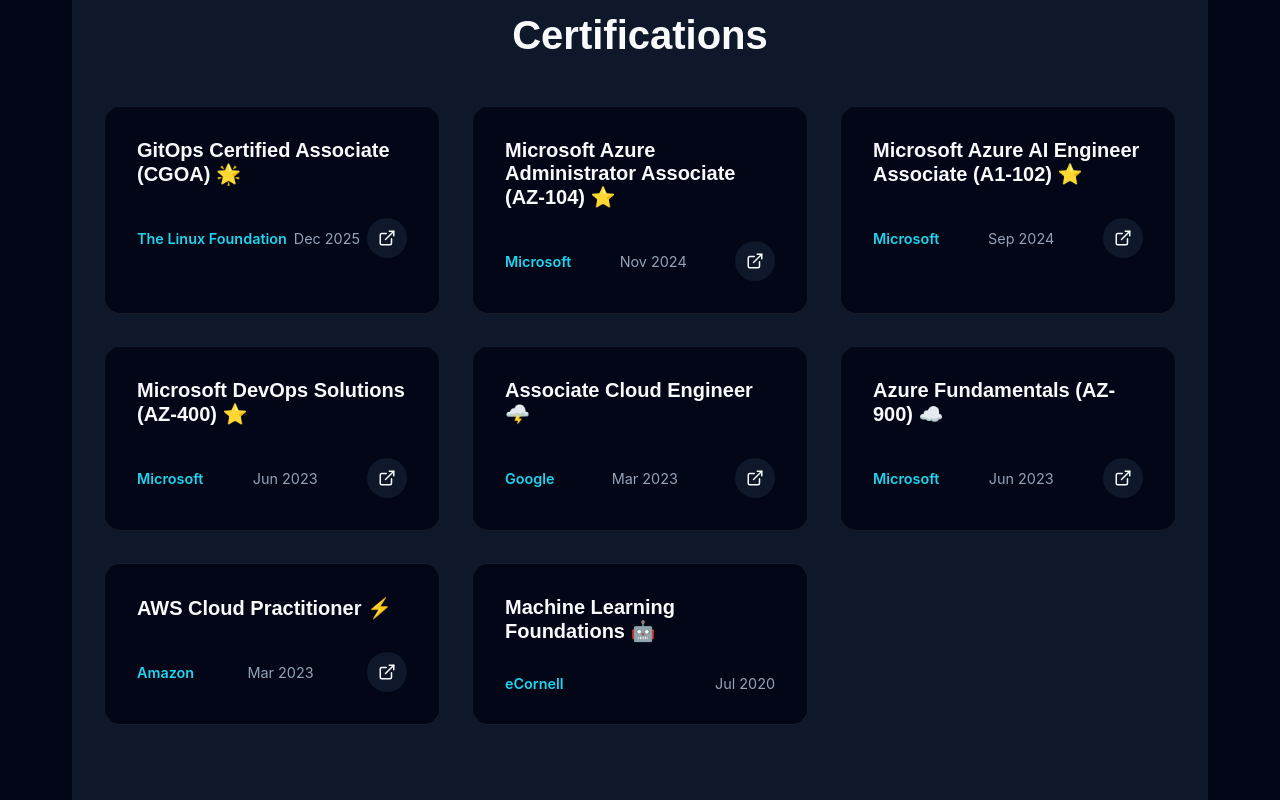
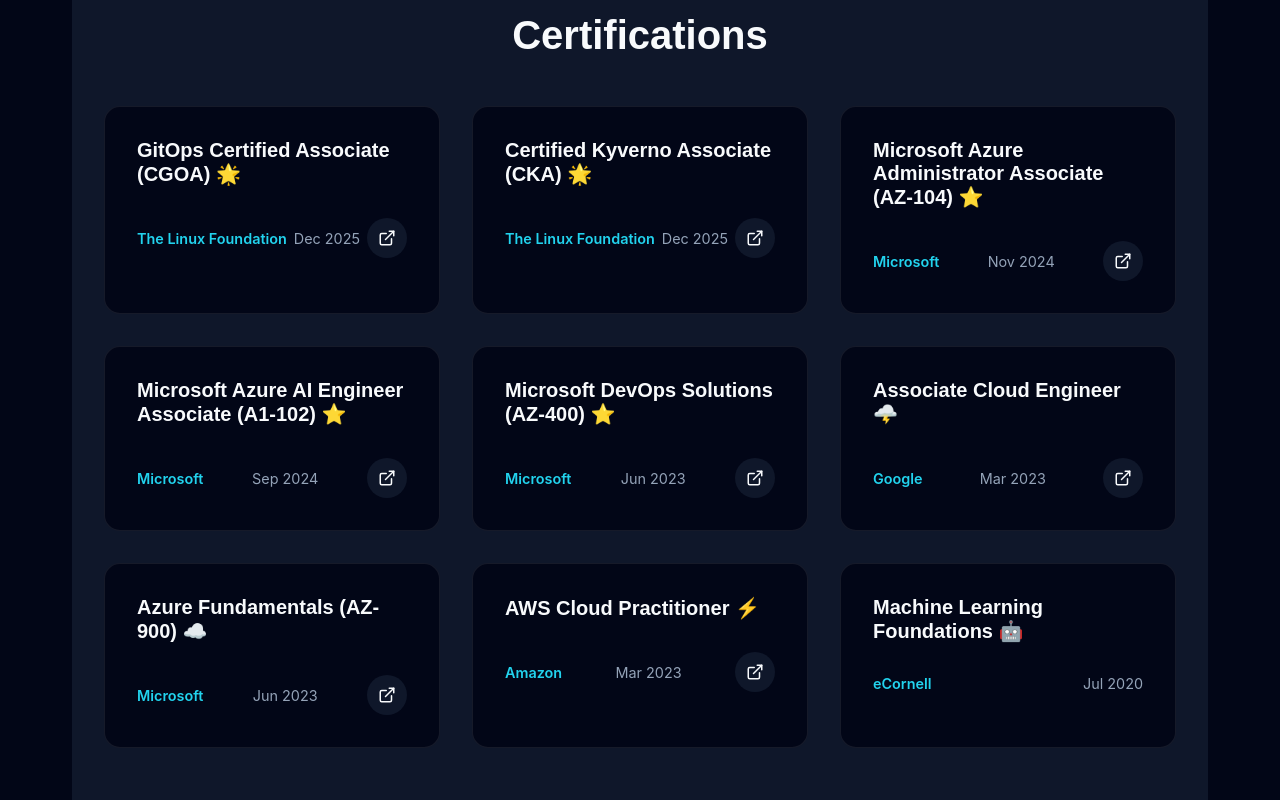
Before and after one commit to A-5ingh/resume, a React (Vite) app: page / in a window 1280 px wide. Shown: the part 5500-6300 px from the top of the page. Built offline with nearby package versions, Linux system fonts and the light colour scheme.

Commit message:
feat: Add Certified Kyverno Associate certification to resume data

```diff
--- a/src/data/resumeData.ts
+++ b/src/data/resumeData.ts
@@ -186,6 +186,12 @@
       link: "https://ti-user-certificates.s3.amazonaws.com/e0df7fbf-a057-42af-8a1f-590912be5460/29cf353c-53e9-469d-8a23-7da6d6231e7d-amarbir-singh-e1018b52-9d79-4b01-af18-92d738a5e759-certificate.pdf"
     },
     {
+      name: "Certified Kyverno Associate (CKA) 🌟",
+      issuer: "The Linux Foundation",
+      date: "Dec 2025",
+      link: "https://ti-user-certificates.s3.amazonaws.com/e0df7fbf-a057-42af-8a1f-590912be5460/29cf353c-53e9-469d-8a23-7da6d6231e7d-amarbir-singh-c276134a-0d6d-44df-93bc-c811d457d5dd-certificate.pdf"
+    },
+    {
       name: "Microsoft Azure Administrator Associate (AZ-104) ⭐",
       issuer: "Microsoft",
       date: "Nov 2024",
```
